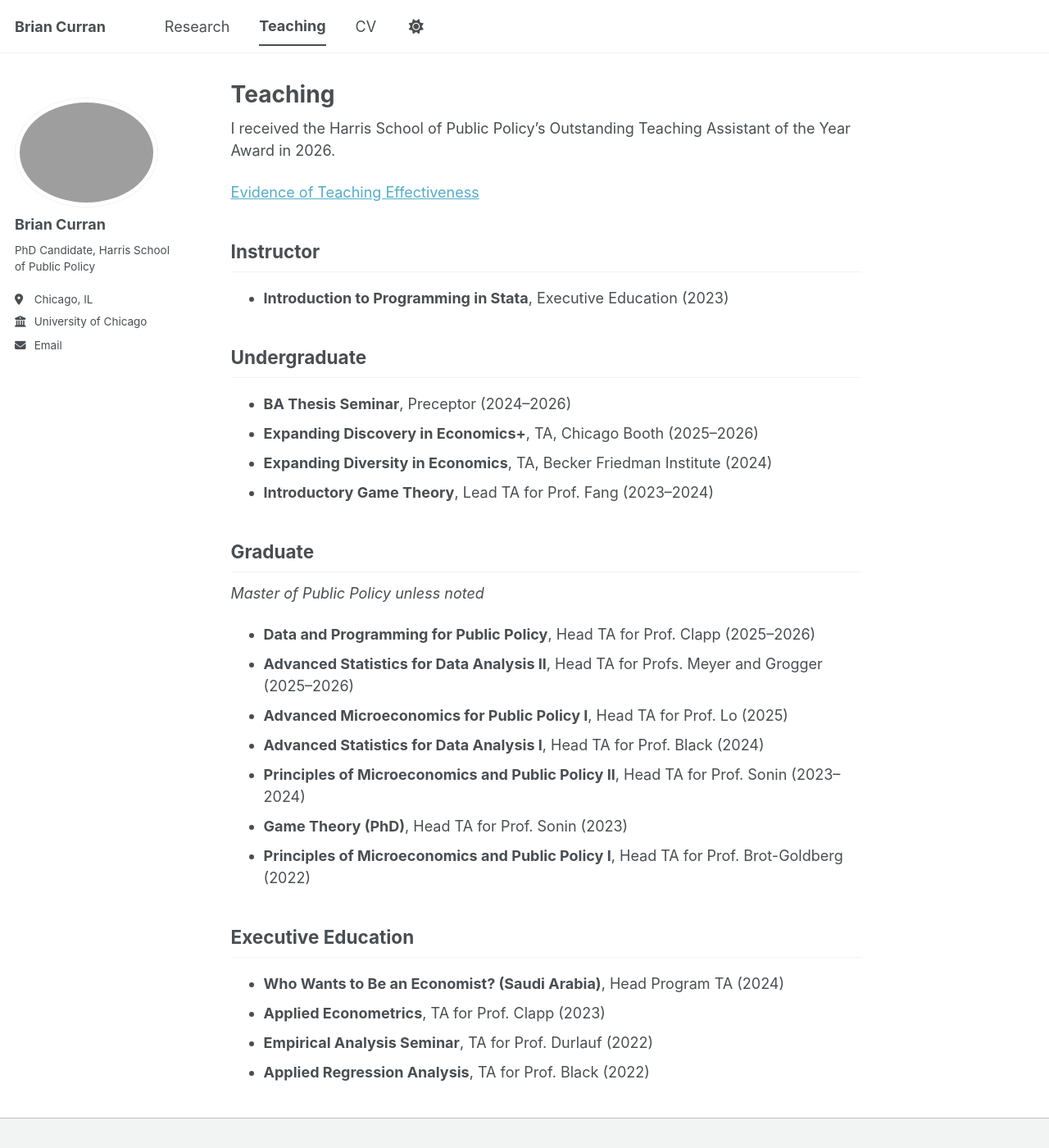
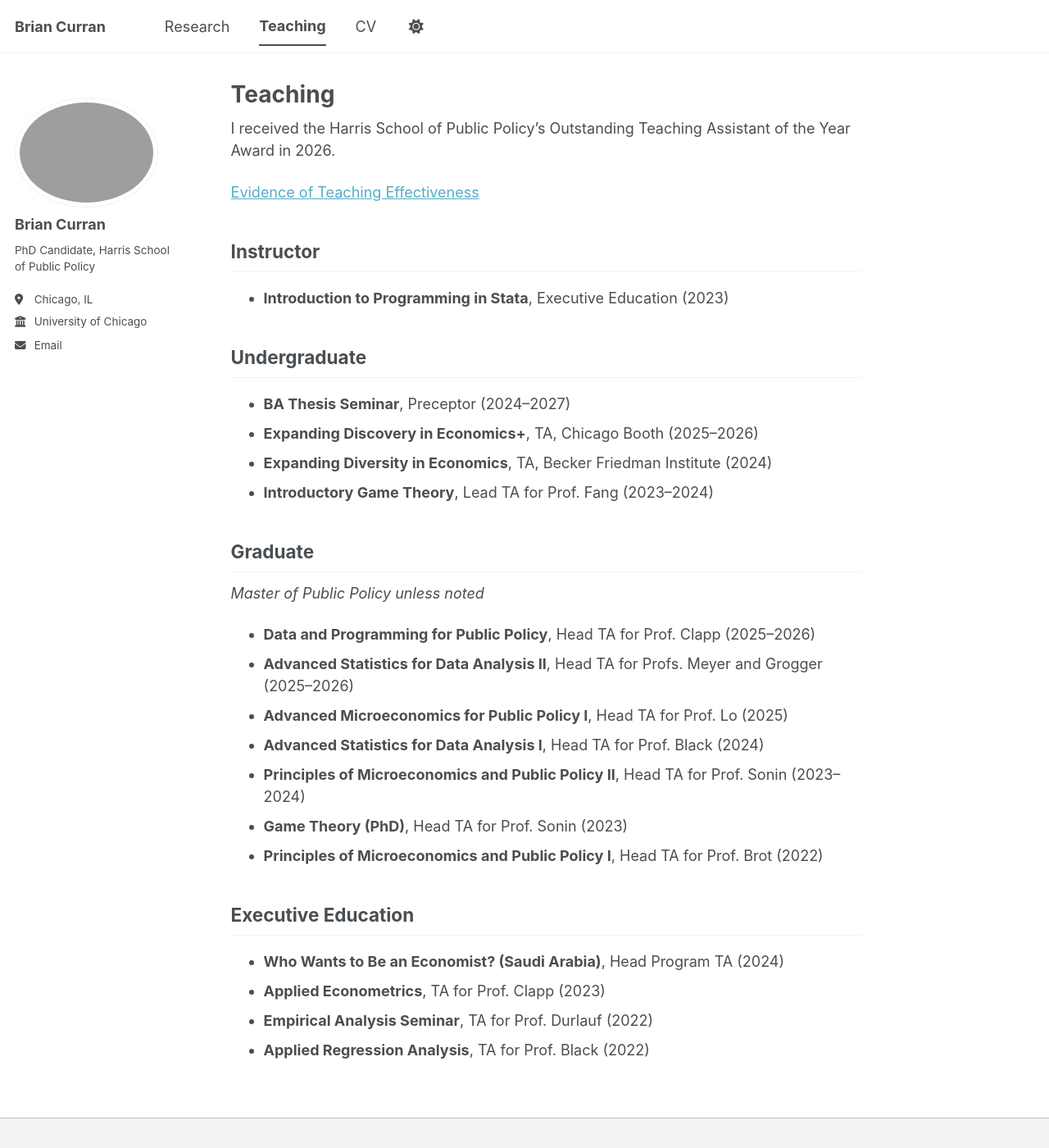
Before and after one commit to brianscurran/brianscurran.github.io, a Jekyll site: the page built from _pages/teaching.md, in a window 1280 px wide and 1400 px high. Shown: the whole window at 82% size. Built offline with Jekyll 4.4.1, drawn with Linux system fonts in a browser that asks for light colours; a style sheet for code colours, icons or effects is not loaded.

Commit message:
Update teaching roles with corrected names and dates

```diff
--- a/_pages/teaching.md
+++ b/_pages/teaching.md
@@ -14,7 +14,7 @@ Instructor
 
 Undergraduate
 ------
-- **BA Thesis Seminar**, Preceptor (2024–2026)
+- **BA Thesis Seminar**, Preceptor (2024–2027)
 - **Expanding Discovery in Economics+**, TA, Chicago Booth (2025–2026)
 - **Expanding Diversity in Economics**, TA, Becker Friedman Institute (2024)
 - **Introductory Game Theory**, Lead TA for Prof. Fang (2023–2024)
@@ -29,7 +29,7 @@ Graduate
 - **Advanced Statistics for Data Analysis I**, Head TA for Prof. Black (2024)
 - **Principles of Microeconomics and Public Policy II**, Head TA for Prof. Sonin (2023–2024)
 - **Game Theory (PhD)**, Head TA for Prof. Sonin (2023)
-- **Principles of Microeconomics and Public Policy I**, Head TA for Prof. Brot-Goldberg (2022)
+- **Principles of Microeconomics and Public Policy I**, Head TA for Prof. Brot (2022)
 
 Executive Education
 ------
```
